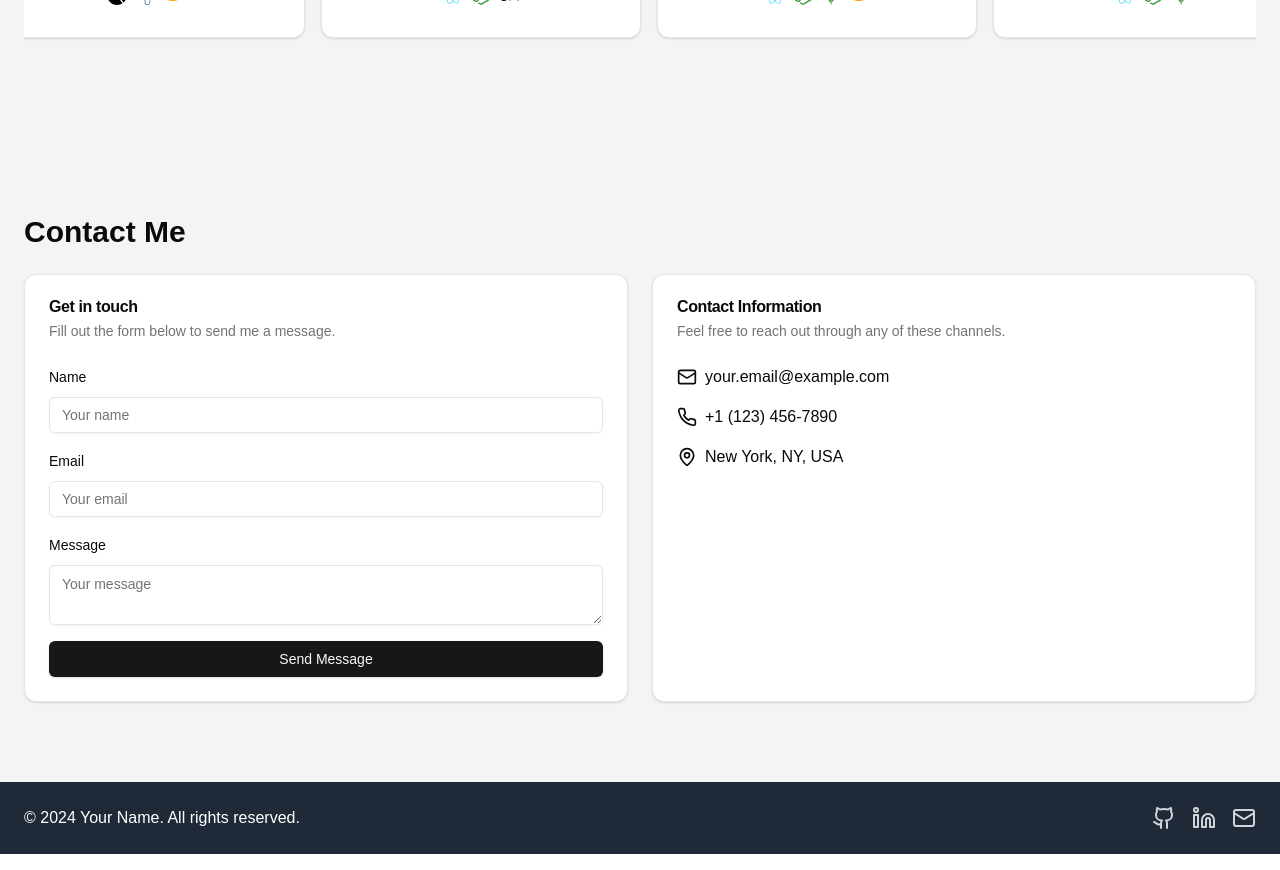
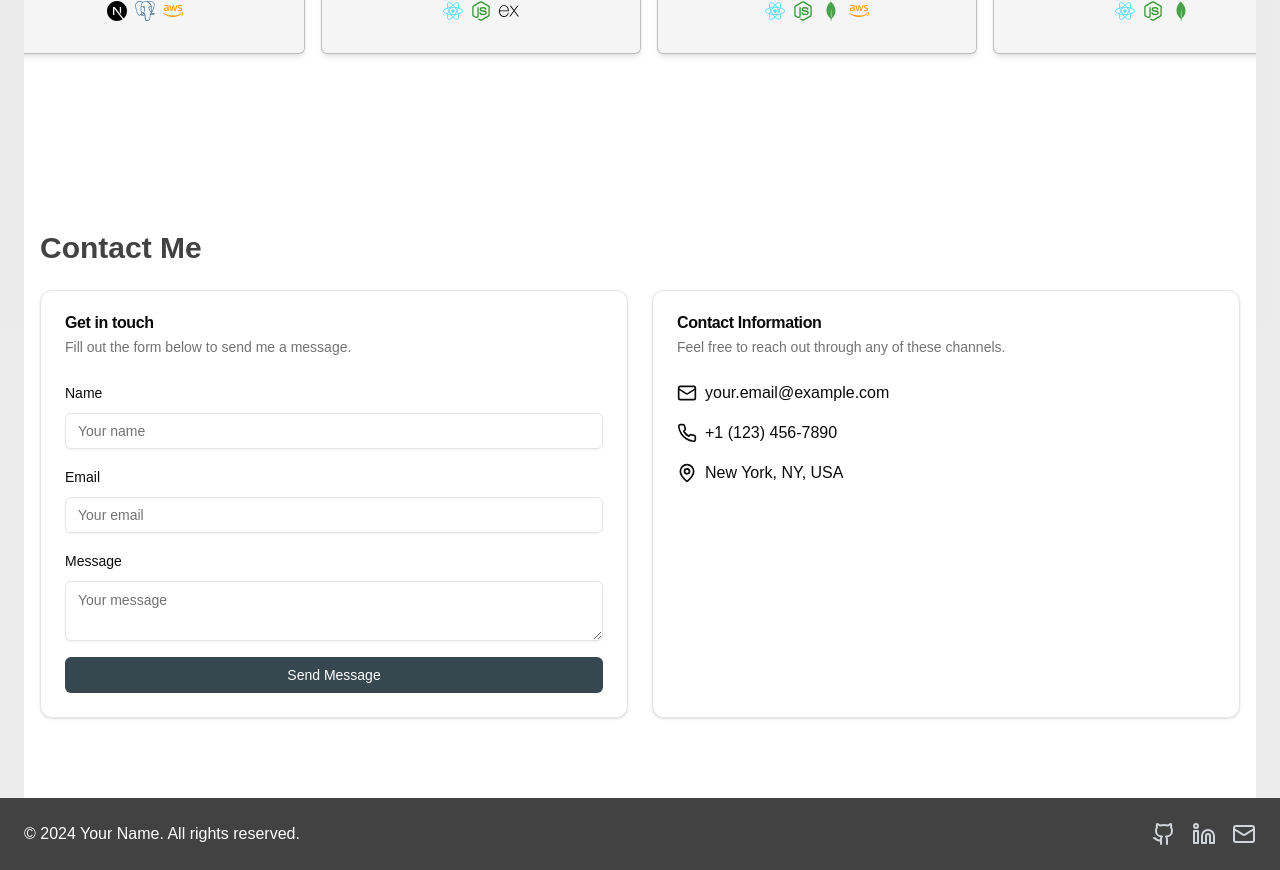
Before and after one commit to albertomtferreira/portfolio-new, a Next.js app: page / in a window 1280 px wide. Shown: the part 1960-2830 px from the top of the page. Built offline with nearby package versions, Linux system fonts and the light colour scheme.

Commit message:
Colour scheme styling Fixes #10

```diff
--- a/app/page.tsx
+++ b/app/page.tsx
@@ -8,7 +8,7 @@
 
 export default function Home() {
   return (
-    <div className="min-h-screen bg-gray-100">
+    <div className="min-h-screen bg-foreground/10 ">
       <Header />
       <main className="container mx-auto px-6 ">
         <Hero />
--- a/components/shared/About.tsx
+++ b/components/shared/About.tsx
@@ -44,7 +44,7 @@
 ];
 
 const About: React.FC = () => (
-  <section id="about" className="py-20 bg-gray-50">
+  <section id="about" className="py-20 bg-background">
     <div className="container mx-auto px-4">
       <h2 className="text-3xl font-semibold mb-10 text-center">About Me</h2>
       <div className="grid grid-cols-1 sm:grid-cols-2 lg:grid-cols-1 xl:grid-cols-2 gap-6">
--- a/components/shared/Contact.tsx
+++ b/components/shared/Contact.tsx
@@ -27,7 +27,7 @@
   };
 
   return (
-    <section id="contact" className="py-20">
+    <section id="contact" className="py-20 px-4 bg-background">
       <h2 className="text-3xl font-semibold mb-6">Contact Me</h2>
       <div className="grid md:grid-cols-2 gap-6">
         <Card>
--- a/components/shared/DynamicForm.tsx
+++ b/components/shared/DynamicForm.tsx
@@ -101,7 +101,7 @@
             </FormItem>
           )}
         />
-        <Button type="submit" className="w-full" disabled={isSubmitting}>
+        <Button type="submit" variant="default" className="w-full" disabled={isSubmitting}>
           {isSubmitting ? 'Sending...' : 'Send Message'}
         </Button>
       </form>
--- a/components/shared/Footer.tsx
+++ b/components/shared/Footer.tsx
@@ -3,7 +3,7 @@
 import { Github, Linkedin, Mail } from "lucide-react";
 
 const Footer: React.FC = () => (
-  <footer className="bg-gray-800 text-white py-6">
+  <footer className="bg-foreground text-white py-6">
     <div className="container mx-auto px-6 flex justify-between items-center">
       <p>&copy; 2024 Your Name. All rights reserved.</p>
       <div className="flex space-x-4">
--- a/components/shared/Header.tsx
+++ b/components/shared/Header.tsx
@@ -97,10 +97,9 @@
       className={`
         sticky top-0 z-50 transition-all duration-300 ease-in-out
         ${isScrolled
-          ? 'bg-white/80 backdrop-blur-md shadow-md'
-          : 'bg-white shadow'}
-      `}
-    >
+          ? 'bg-background/80 backdrop-blur-md shadow-md'
+          : 'bg-background shadow'}
+      `}>
       <nav className="container mx-auto px-6 py-3">
         <div className="flex justify-between items-center">
           <Link href="/" className="text-xl font-bold">Your Logo</Link>
--- a/components/shared/Hero.tsx
+++ b/components/shared/Hero.tsx
@@ -110,7 +110,7 @@
 
 const Hero = () => {
   return (
-    <section id="home" className="py-20 bg-gray-50">
+    <section id="home" className="py-20 bg-background">
       <div className="container mx-auto px-4">
         <div className="flex flex-col md:flex-row items-center">
           {/* Left side */}
--- a/components/shared/Projects.tsx
+++ b/components/shared/Projects.tsx
@@ -133,8 +133,8 @@
   }, [isPaused]);
 
   return (
-    <section id="projects" className="py-20">
-      <h2 className="text-3xl font-semibold mb-6">Projects</h2>
+    <section id="projects" className="py-20 bg-background">
+      <h2 className="text-3xl font-semibold mb-10 text-center">Projects</h2>
       <div
         ref={scrollRef}
         className="flex overflow-x-hidden space-x-4 pb-4"
@@ -144,7 +144,7 @@
         {[...projects, ...projects].map((project, index) => (
           <Card
             key={index}
-            className="flex-none w-80 sm:h-96 h-64 flex flex-col cursor-pointer"
+            className="flex-none w-80 sm:h-96 h-64 flex flex-col cursor-pointer bg-foreground/5 border-foreground/30 rounded-md shadow-md"
             onClick={() => setSelectedProject(project)}
           >
             <Image src={project.image} alt={project.title} width={320} height={160} className="w-full h-1/3 object-cover" />
@@ -192,10 +192,10 @@
               </div>
               <DialogFooter>
                 <div className='flex gap-2 justify-between w-full'>
-                  <Button asChild>
+                  <Button asChild variant="default">
                     <a href={selectedProject.liveDemo} target="_blank" rel="noopener noreferrer">Live Demo</a>
                   </Button>
-                  <Button asChild>
+                  <Button asChild variant="default">
                     <a href={selectedProject.githubRepo} target="_blank" rel="noopener noreferrer">GitHub Repo</a>
                   </Button>
                 </div>
--- a/components/ui/button.tsx
+++ b/components/ui/button.tsx
@@ -9,16 +9,12 @@
   {
     variants: {
       variant: {
-        default:
-          "bg-primary text-primary-foreground shadow hover:bg-primary/90",
-        destructive:
-          "bg-destructive text-destructive-foreground shadow-sm hover:bg-destructive/90",
-        outline:
-          "border border-input bg-background shadow-sm hover:bg-accent hover:text-accent-foreground",
-        secondary:
-          "bg-secondary text-secondary-foreground shadow-sm hover:bg-secondary/80",
-        ghost: "hover:bg-accent hover:text-accent-foreground",
-        link: "text-primary underline-offset-4 hover:underline",
+        default: 'bg-primary text-white hover:bg-primary-dark',
+        secondary: 'bg-secondary text-white hover:bg-secondary-dark',
+        accent: 'bg-accent text-white hover:bg-accent-dark',
+        outline: 'border border-input hover:bg-accent hover:text-accent-foreground',
+        ghost: 'hover:bg-accent hover:text-accent-foreground',
+        link: 'underline-offset-4 hover:underline text-primary',
       },
       size: {
         default: "h-9 px-4 py-2",
@@ -36,7 +32,7 @@
 
 export interface ButtonProps
   extends React.ButtonHTMLAttributes<HTMLButtonElement>,
-    VariantProps<typeof buttonVariants> {
+  VariantProps<typeof buttonVariants> {
   asChild?: boolean
 }
 
--- a/tailwind.config.ts
+++ b/tailwind.config.ts
@@ -10,8 +10,8 @@
 	theme: {
 		extend: {
 			colors: {
-  			background: 'hsl(var(--background))',
-  			foreground: 'hsl(var(--foreground))',
+				background: '#ffffff',
+				foreground: '#424242',
 				card: {
 					DEFAULT: 'hsl(var(--card))',
 					foreground: 'hsl(var(--card-foreground))'
@@ -21,12 +21,16 @@
 					foreground: 'hsl(var(--popover-foreground))'
 				},
 				primary: {
-  				DEFAULT: 'hsl(var(--primary))',
-  				foreground: 'hsl(var(--primary-foreground))'
+					DEFAULT: '#37474f',
+					light: '#62727b',
+					dark: '#102027',
+					foreground: '#ffffff'
 				},
 				secondary: {
-  				DEFAULT: 'hsl(var(--secondary))',
-  				foreground: 'hsl(var(--secondary-foreground))'
+					DEFAULT: '#7cb342',
+					light: '#aee571',
+					dark: '#4b830d',
+					foreground: '#000000'
 				},
 				muted: {
 					DEFAULT: 'hsl(var(--muted))',
@@ -51,35 +55,10 @@
 					'5': 'hsl(var(--chart-5))'
 				}
 			},
-  		borderRadius: {
-  			lg: 'var(--radius)',
-  			md: 'calc(var(--radius) - 2px)',
-  			sm: 'calc(var(--radius) - 4px)'
-  		},
-  		keyframes: {
-  			'accordion-down': {
-  				from: {
-  					height: '0'
-  				},
-  				to: {
-  					height: 'var(--radix-accordion-content-height)'
-  				}
-  			},
-  			'accordion-up': {
-  				from: {
-  					height: 'var(--radix-accordion-content-height)'
-  				},
-  				to: {
-  					height: '0'
-  				}
-  			}
-  		},
-  		animation: {
-  			'accordion-down': 'accordion-down 0.2s ease-out',
-  			'accordion-up': 'accordion-up 0.2s ease-out'
-  		}
+			// ... rest of the config remains the same
 		}
 	},
 	plugins: [require("tailwindcss-animate")],
 };
+
 export default config;
```
Lines whose indentation alone changed are shown as unchanged.
